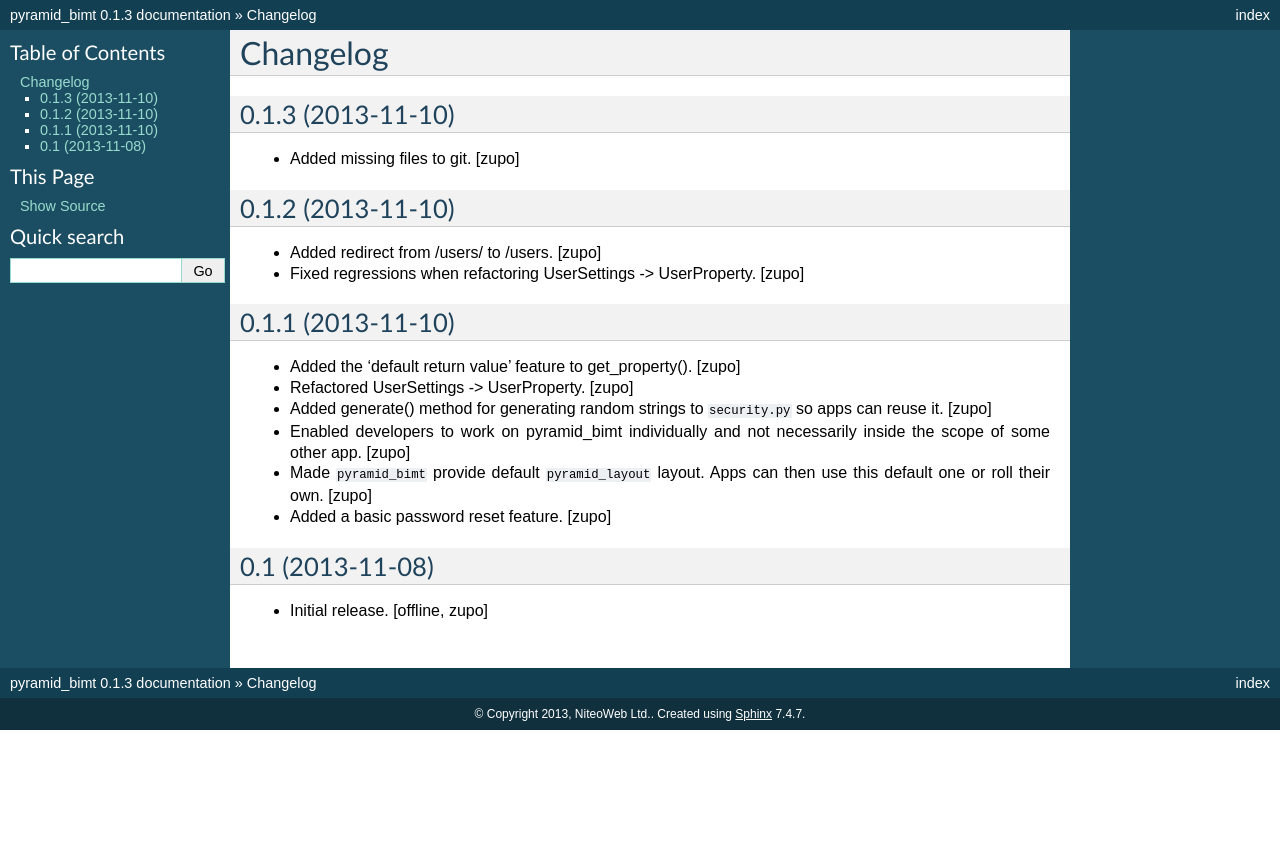
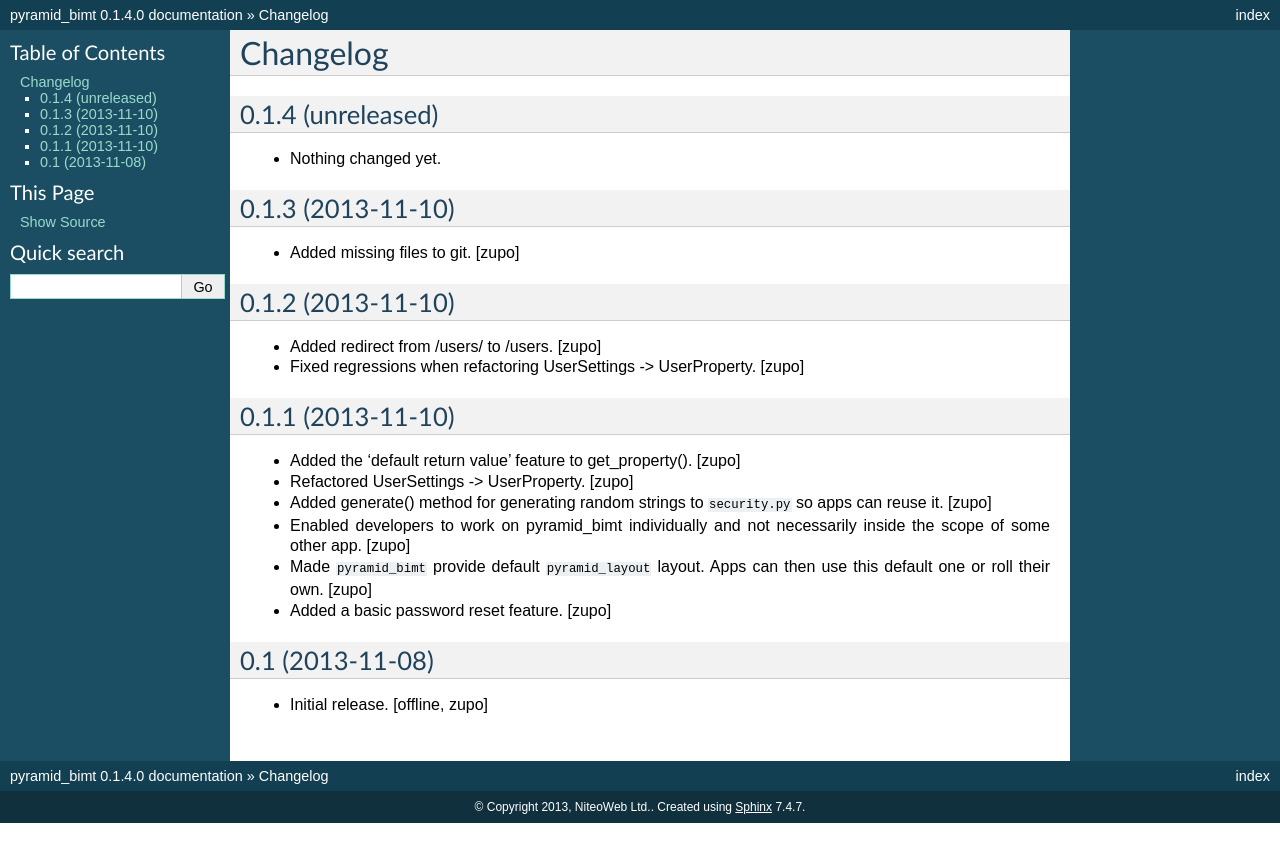
Before and after one commit to persho/pyramid_bimt, a Sphinx documentation site: the page built from docs/CHANGELOG.rst, in a window 1280 px wide. Shown: the top 862 px of the page. Built offline with Sphinx 7.4.7, drawn with Linux system fonts in a browser that asks for light colours.

Commit message:
Back to development: 0.1.4

```diff
--- a/docs/CHANGELOG.rst
+++ b/docs/CHANGELOG.rst
@@ -2,6 +2,12 @@
 
 Changelog
 =========
+
+
+0.1.4 (unreleased)
+------------------
+
+- Nothing changed yet.
 
 
 0.1.3 (2013-11-10)
--- a/setup.py
+++ b/setup.py
@@ -18,7 +18,7 @@
 
 setup(
     name='pyramid_bimt',
-    version='0.1.3',
+    version='0.1.4.dev0',
     description='Base package for BIMT apps.',
     long_description=long_description,
     classifiers=[
```
